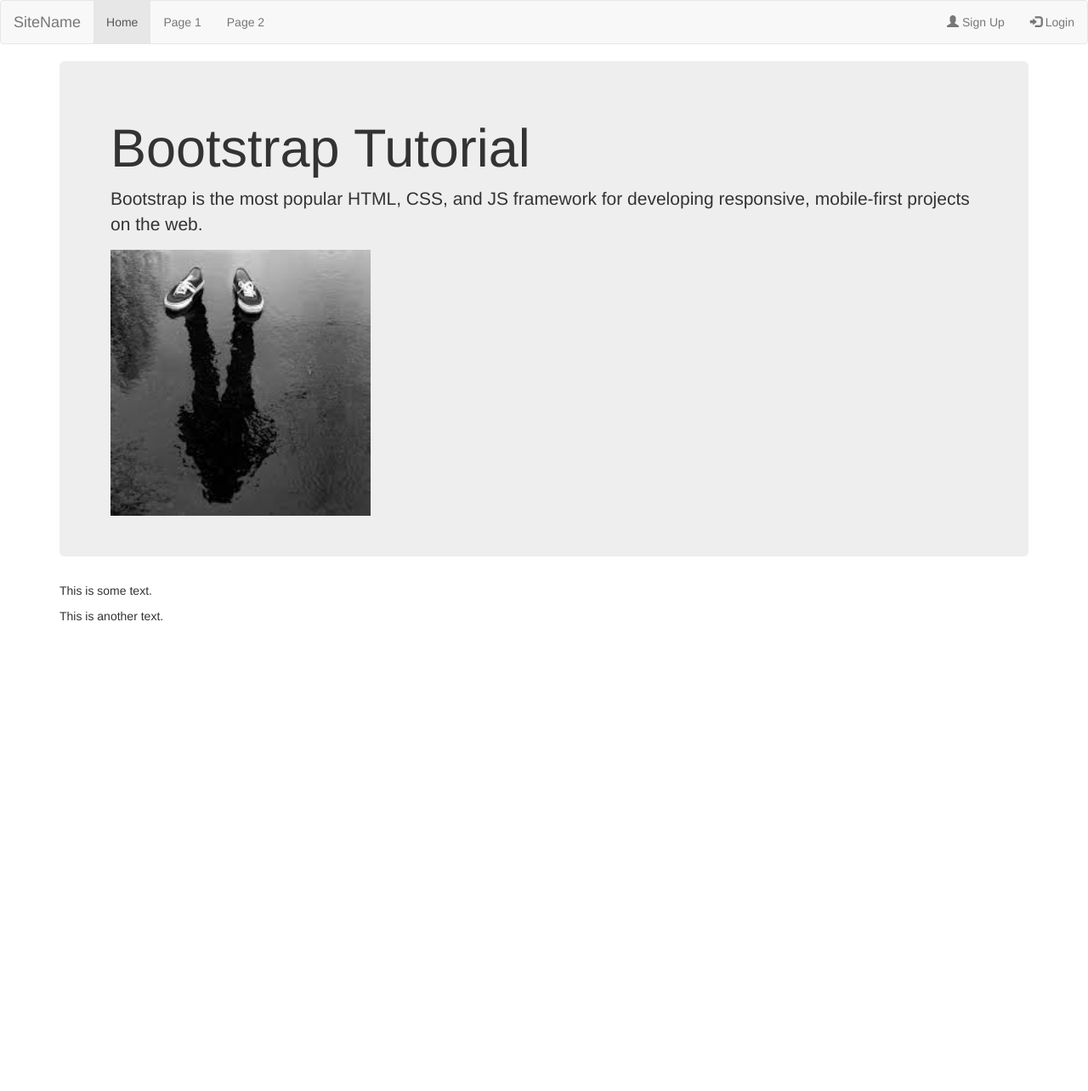
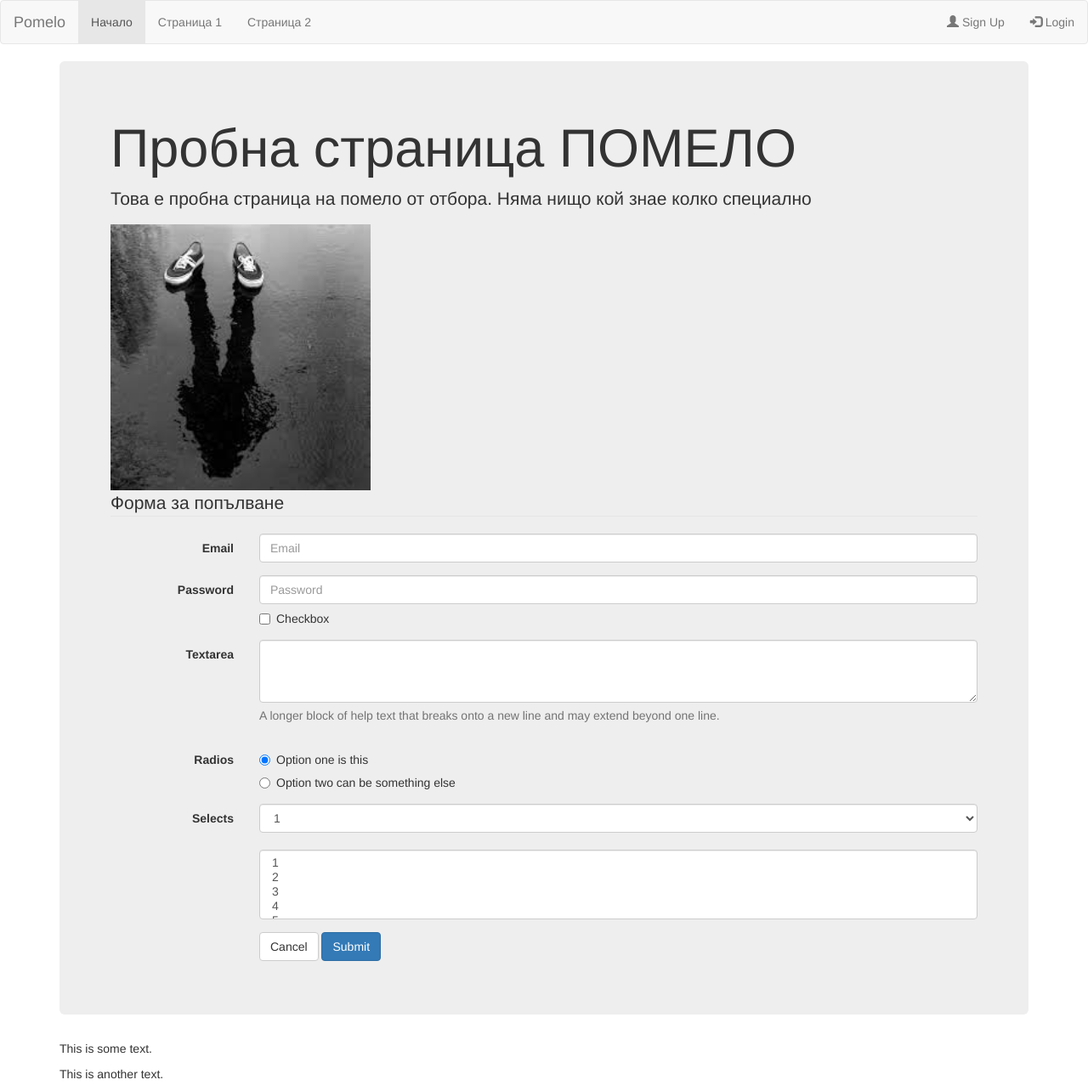
Before and after one commit to Nahalius/html, a plain HTML site: page index.html in a window 1280 px wide. Shown: the whole page at 85% size. Before the commit the page ends 800 px from the top, so only its background shows below. Drawn offline with nearby package versions, Linux system fonts and the light colour scheme.

Commit message:
add some index 8jiunj

```diff
--- a/index.html
+++ b/index.html
@@ -20,12 +20,12 @@
         <nav class="navbar navbar-default">
             <div class="container-fluid">
                 <div class="navbar-header">
-                  <a class="navbar-brand" href="#">SiteName</a>
+                  <a class="navbar-brand" href="#">Pomelo</a>
                 </div>
                 <ul class="nav navbar-nav">
-                  <li class="active"><a href="#">Home</a></li>
-                  <li><a href="#">Page 1</a></li>
-                  <li><a href="#">Page 2</a></li>
+                  <li class="active"><a href="#">Начало</a></li>
+                  <li><a href="#">Страница 1</a></li>
+                  <li><a href="#">Страница 2</a></li>
                 </ul>
                 <ul class="nav navbar-nav navbar-right">
                   <li><a href="#"><span class="glyphicon glyphicon-user"></span> Sign Up</a></li>
@@ -36,10 +36,85 @@
         </nav>
             <div class="container">
                  <div class="jumbotron">
-                    <h1>Bootstrap Tutorial</h1>
-                    <p>Bootstrap is the most popular HTML, CSS, and JS framework for developing
-                    responsive, mobile-first projects on the web.</p>
+                    <h1>Пробна страница ПОМЕЛО</h1>
+                    <p>Това е пробна страница на помело от отбора.
+                     Няма нищо кой знае колко специално</p>
                     <img border="0" alt="fear" src="asets/fear.jpg" width="30%" height="30%">
+
+                    <form class="form-horizontal">
+                      <fieldset>
+                        <legend>Форма за попълване</legend>
+                        <div class="form-group">
+                          <label for="inputEmail" class="col-lg-2 control-label">Email</label>
+                          <div class="col-lg-10">
+                            <input type="text" class="form-control" id="inputEmail" placeholder="Email">
+                          </div>
+                        </div>
+                        <div class="form-group">
+                          <label for="inputPassword" class="col-lg-2 control-label">Password</label>
+                          <div class="col-lg-10">
+                            <input type="password" class="form-control" id="inputPassword" placeholder="Password">
+                            <div class="checkbox">
+                              <label>
+                                <input type="checkbox"> Checkbox
+                              </label>
+                            </div>
+                          </div>
+                        </div>
+                        <div class="form-group">
+                          <label for="textArea" class="col-lg-2 control-label">Textarea</label>
+                          <div class="col-lg-10">
+                            <textarea class="form-control" rows="3" id="textArea"></textarea>
+                            <span class="help-block">A longer block of help text that breaks onto a new line and may extend beyond one line.</span>
+                          </div>
+                        </div>
+                        <div class="form-group">
+                          <label class="col-lg-2 control-label">Radios</label>
+                          <div class="col-lg-10">
+                            <div class="radio">
+                              <label>
+                                <input type="radio" name="optionsRadios" id="optionsRadios1" value="option1" checked="">
+                                Option one is this
+                              </label>
+                            </div>
+                            <div class="radio">
+                              <label>
+                                <input type="radio" name="optionsRadios" id="optionsRadios2" value="option2">
+                                Option two can be something else
+                              </label>
+                            </div>
+                          </div>
+                        </div>
+                        <div class="form-group">
+                          <label for="select" class="col-lg-2 control-label">Selects</label>
+                          <div class="col-lg-10">
+                            <select class="form-control" id="select">
+                              <option>1</option>
+                              <option>2</option>
+                              <option>3</option>
+                              <option>4</option>
+                              <option>5</option>
+                            </select>
+                            <br>
+                            <select multiple="" class="form-control">
+                              <option>1</option>
+                              <option>2</option>
+                              <option>3</option>
+                              <option>4</option>
+                              <option>5</option>
+                            </select>
+                          </div>
+                        </div>
+                        <div class="form-group">
+                          <div class="col-lg-10 col-lg-offset-2">
+                            <button type="reset" class="btn btn-default">Cancel</button>
+                            <button type="submit" class="btn btn-primary">Submit</button>
+                          </div>
+                        </div>
+                      </fieldset>
+                    </form>
+
+
 
                   </div>
                   <p>This is some text.</p>
```
